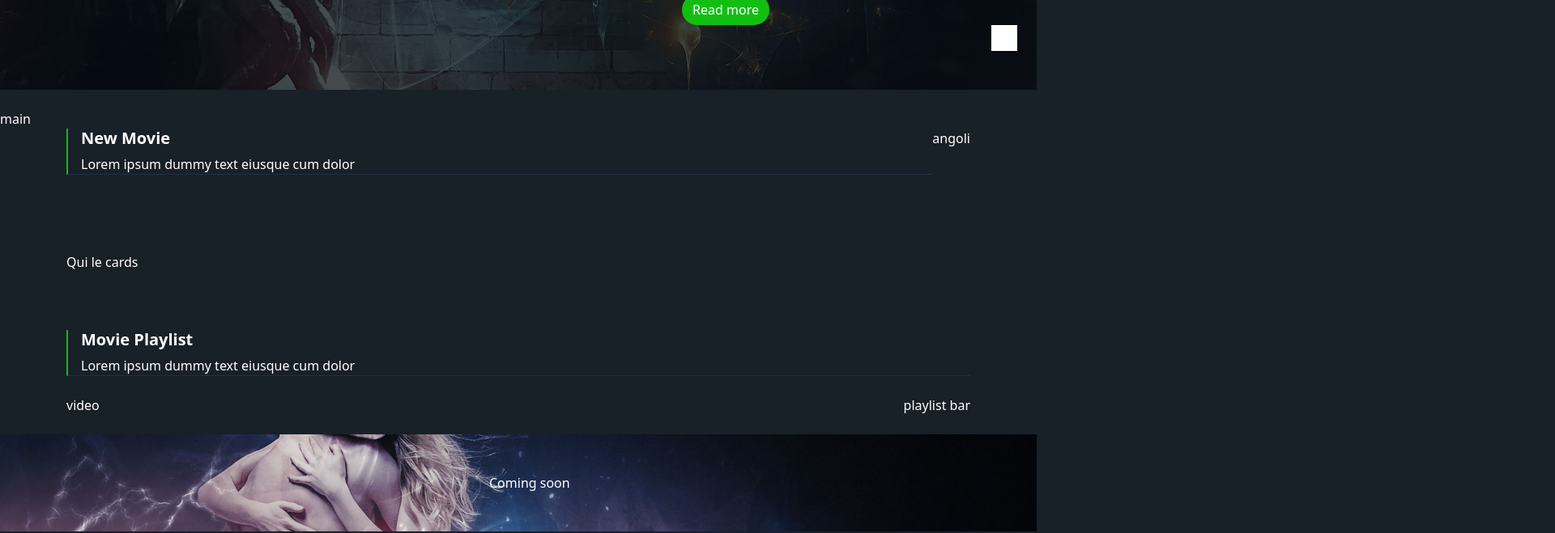
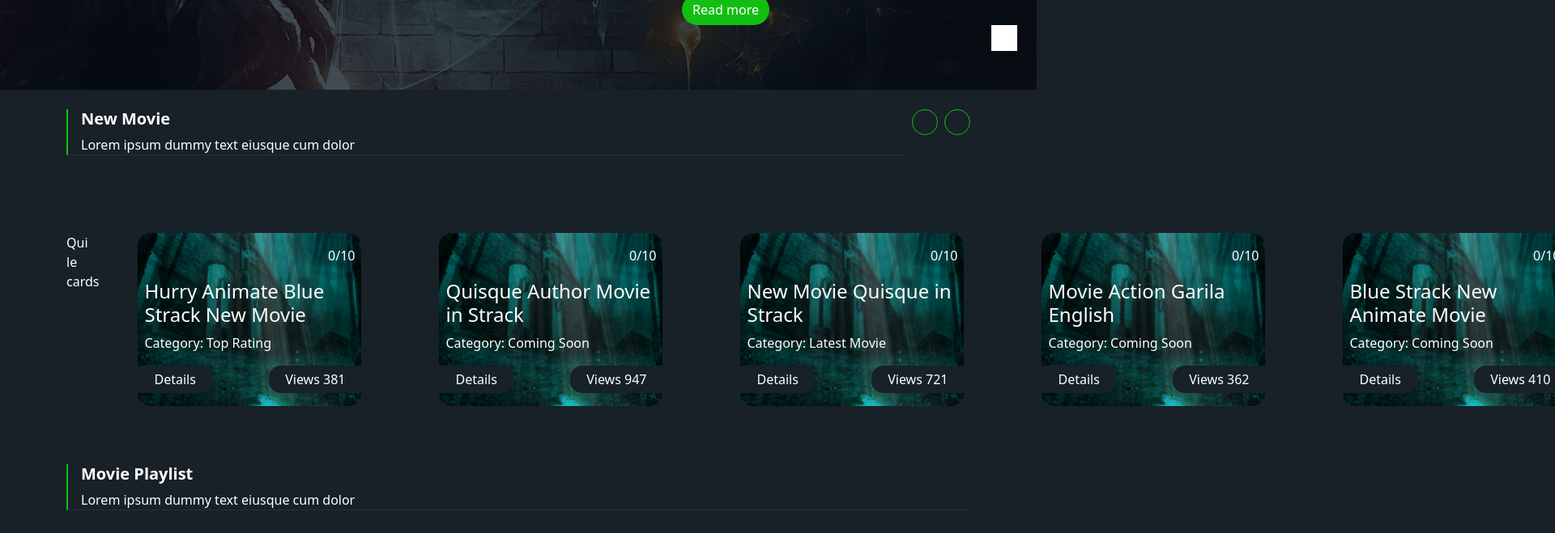
Before and after one commit to marikadiblasio/proj-html-vuejs, a Vue app: page / in a window 1280 px wide. Shown: the part 480-1139 px from the top of the page at 81% size, 1920 px wide, since content can reach past the window. Built offline with nearby package versions, Linux system fonts and the light colour scheme; a web font is replaced by a local one.

Commit message:
add CardComponent and NewMovieSlider

```diff
--- a/src/assets/style/general.scss
+++ b/src/assets/style/general.scss
@@ -29,3 +29,11 @@ a:hover {
 .my-contrast{
     color: $my-contrast;
 }
+//Circle
+.circle{
+    @include small-square;
+    text-align: center;
+    line-height: 2rem;
+    border-radius: 50%;
+    margin-left: 1.5rem;
+}
--- /dev/null
+++ b/src/components/CardComponent.vue
@@ -0,0 +1,67 @@
+<template>
+    <div class="col-4 px-5">
+        <div style="background-image: url('/imgs/assets/5-1.jpg')" class="my-card rounded-4">
+            <div class="text-end pt-3 pe-2">
+                <i class="fa-solid fa-star"></i>
+                <span>{{ show.voto }}/10</span>
+            </div>
+            <div class="card-bottom">
+                <h4 class="ps-2">{{show.title}}</h4>
+                <span class="ps-2">Category: {{ show.category }}</span>
+                <div class="d-flex pt-3 justify-content-between">
+                    <a href="#" class="card-tag">Details</a>
+                    <a href="#" class="card-tag">Views {{ show.views }}</a>
+                </div>
+            </div>
+        </div>
+    </div>
+</template>
+
+<script>
+    import { store } from '../data/store';
+    export default {
+        name: 'CardComponent',
+        props: ['show', 'index'],
+        data(){
+            return {
+                store
+            }
+        }
+    }
+</script>
+
+<style lang="scss" scoped>
+    @use '../assets/partials/variables' as *;
+    .my-card{
+        // background-image: url('/imgs/assets/5-1.jpg');
+        background-repeat: no-repeat;
+        background-size: cover;
+        background-position: center;
+        height: calc(100vw / 6);
+        display: flex;
+        flex-direction: column;
+        justify-content: space-between;
+
+        i{
+            color: $my-contrast;
+        }
+        .card-tag{
+            background-color: $my-primary;
+            padding: 5px 20px;
+            margin-bottom: 1rem;
+        }
+        .card-tag:last-child{
+            border-top-left-radius: 15px ;
+            border-bottom-left-radius: 15px ;
+        }
+        .card-tag:first-child{
+            border-top-right-radius: 15px ;
+            border-bottom-right-radius: 15px ;
+        }
+    }
+    .my-card:hover{
+        transform: scale(1.2);
+        filter: brightness(10%);
+    }
+
+</style>
--- a/src/components/FooterComponent.vue
+++ b/src/components/FooterComponent.vue
@@ -6,7 +6,7 @@
                     <h6>Abous Us</h6>
                     <p>Lorem ipsum dolor sit amet consectetur adipisicing elit. Enim tempore sint nobis nulla repudiandae qui, commodi minus. Quisquam, fuga quibusdam accusantium ad minus quod minima.</p>
                     <ul class="d-flex p-0">
-                        <li v-for="brand in newBrands"><a href="#"><i :class="brand" class="fa-brands prova"></i></a></li>
+                        <li v-for="brand in newBrands"><a href="#"><i :class="brand" class="fa-brands circle"></i></a></li>
                     </ul>
                 </div>
                 <div  class="w-25">
@@ -75,13 +75,6 @@
         li{
             padding-bottom: 1rem;
         }
-        .prova{
-            @include small-square;
-            text-align: center;
-            line-height: 2rem;
-            border-radius: 50%;
-            margin-left: 1.5rem;
-        }
         .fa-facebook-f{
             background-color: $fb;
         }
--- a/src/components/MainComponent.vue
+++ b/src/components/MainComponent.vue
@@ -1,15 +1,6 @@
 <template>
     <div>
-        main
-        <section id="new-movie-slider" class="container pb-4">
-            <div class="d-flex justify-content-between pb-4">
-                <TitleComponent class="flex-grow-1" title="New Movie" subtitle="Lorem ipsum dummy text eiusque cum dolor"/>
-                <div>angoli</div>
-            </div>
-            <div class="py-5">
-                Qui le cards
-            </div>
-        </section>
+        <NewMovieSlider />
         <section id="movie-playlist" class="container pb-4">
             <TitleComponent title="Movie Playlist" subtitle="Lorem ipsum dummy text eiusque cum dolor" />
             <div class="d-flex justify-content-between">
@@ -64,11 +55,13 @@
 </template>
 
 <script>
-    import TitleComponent from './TitleComponent.vue'
+    import TitleComponent from './TitleComponent.vue';
+    import NewMovieSlider from './NewMovieSlider.vue';
     export default {
         name: 'MainComponent',
         components: {
-            TitleComponent
+            TitleComponent,
+            NewMovieSlider
         }
     }
 </script>
--- /dev/null
+++ b/src/components/NewMovieSlider.vue
@@ -0,0 +1,45 @@
+<template>
+    <section id="new-movie-slider" class="container pb-4">
+            <div class="d-flex justify-content-between pb-4">
+                <TitleComponent class="flex-grow-1" title="New Movie" subtitle="Lorem ipsum dummy text eiusque cum dolor"/>
+                <div class="d-flex">
+                    <div class="circle"><i class="fa-solid fa-chevron-left"></i></div>
+                    <div class="circle"><i class="fa-solid fa-chevron-right"></i></div>
+                </div>
+            </div>
+            <div class="py-5 d-flex">
+                Qui le cards
+                <CardComponent v-for="(show, index) in store.shows" :show="show" :key="show.id" :index="index"/>
+            </div>
+        </section>
+</template>
+
+<script>
+    import { store } from '../data/store';
+    import TitleComponent from './TitleComponent.vue';
+    import CardComponent from './CardComponent.vue';
+    export default {
+        name: 'NewMovieSlider',
+        components: {
+            TitleComponent,
+            CardComponent
+        },
+        data(){
+            return{
+                store
+            }
+        }
+    }
+</script>
+
+<style lang="scss" scoped>
+    @use '../assets/partials/variables' as *;
+    #new-movie-slider{
+        .circle{
+            border: 1px solid $my-contrast;
+            margin-left: .5rem;
+            color: $my-contrast;
+            background-color: $my-primary;
+        }
+    }
+</style>
```
